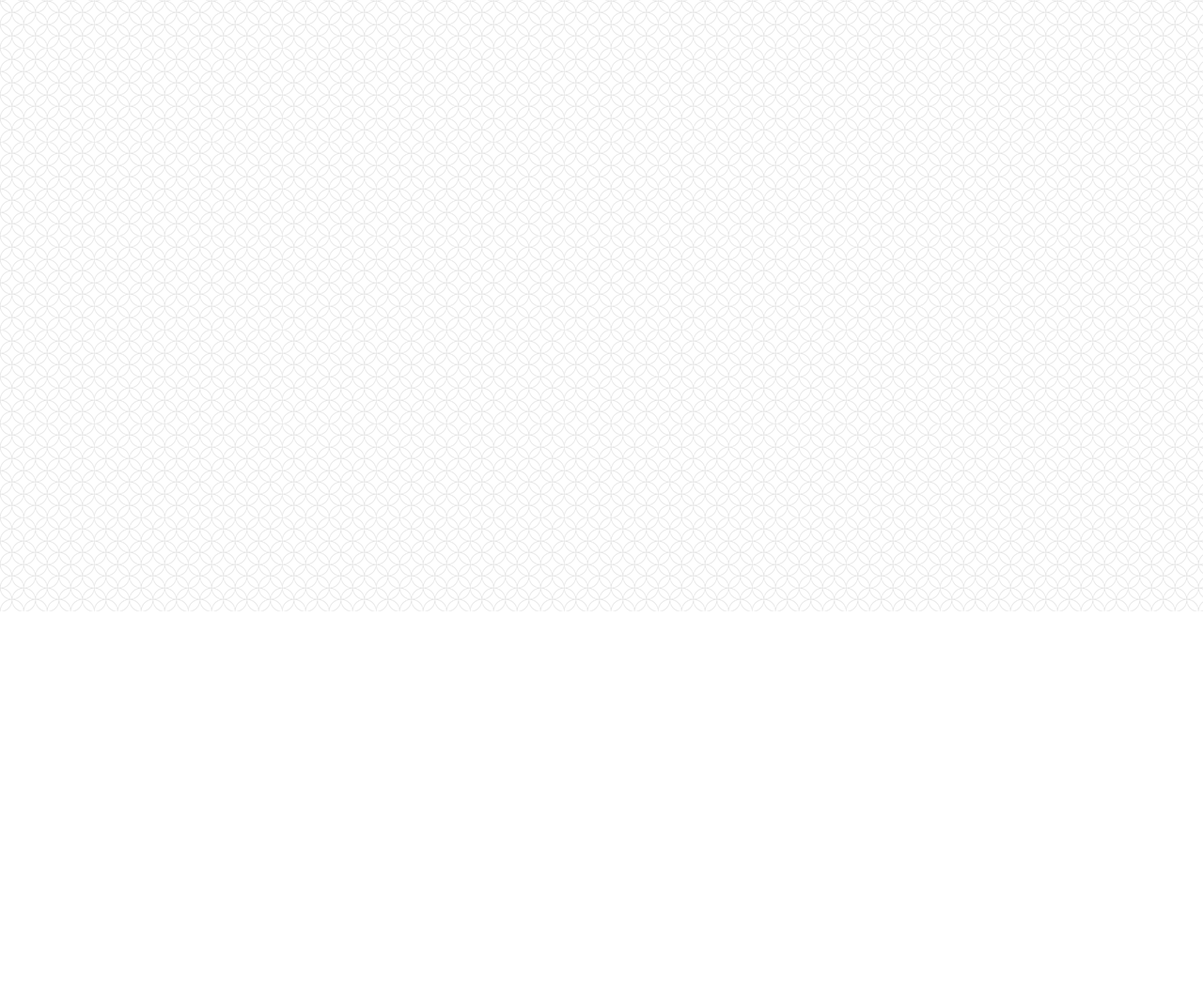
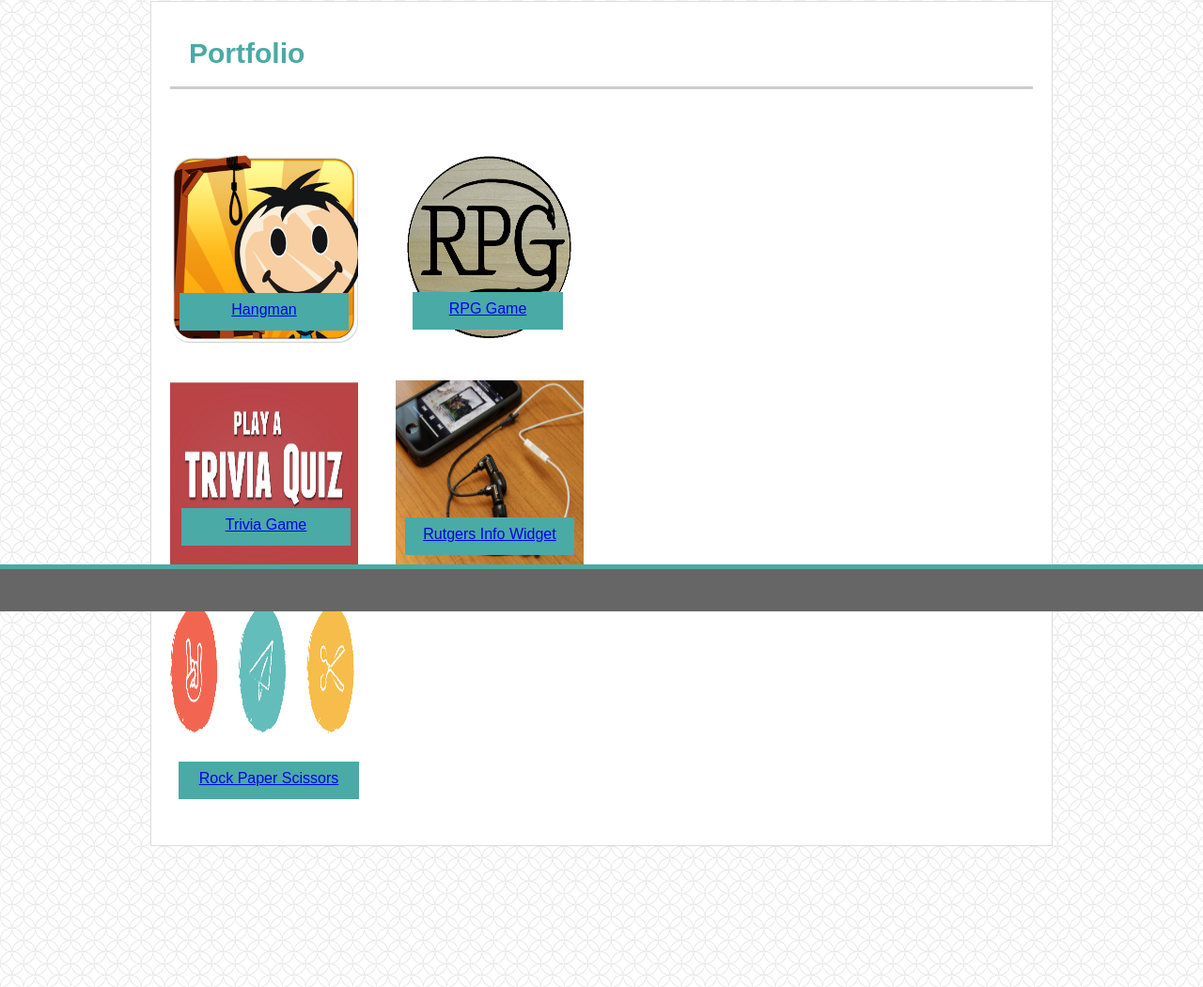
Before and after one commit to thomwint/Basic-Portfolio, a plain HTML site: page portfolio.html in a window 1280 px wide. Shown: the part 149-1200 px from the top of the page at 94% size. Before the commit the page ends 800 px from the top, so only its background shows below. Drawn offline with Linux system fonts and the light colour scheme.

Commit message:
finished portfolio page.

```diff
--- a/assets/css/style.css
+++ b/assets/css/style.css
@@ -31,7 +31,7 @@ nav{
 }
 
 a:hover{
-    color: #4aaaa5;
+    color: pink;
 }
 
 .container{
@@ -40,6 +40,7 @@ a:hover{
     clear: left;
     margin-bottom: 150px;
     margin-top: 150px;
+    height: 900px;
 }
 
 h1{
@@ -88,3 +89,80 @@ footer{
     left: 0;
     width: 100%;
 }
+
+.img-1, .img-2, .img-3, .img-4, .img-5 {
+    height: 200px;
+    width: 200px;
+    margin: 20px;
+}
+
+.img-1, .img-2 {
+    float: left;
+}
+.img-3 {
+    clear: left;
+}
+
+.img-5 {
+    clear: left;
+}
+
+.position-center-1 {
+    background-color: #4aaaa5;
+    color: #fff;
+    text-align: center;
+    margin-left: 30px;
+    position: absolute;
+    width: 180px;
+    top: 461px;
+    height: 40px;
+    padding-top: 10px;
+}
+
+.position-center-2 {
+    background-color: #4aaaa5;
+    color: #fff;
+    text-align: center;
+    margin-left: 278px;
+    position: absolute;
+    width: 160px;
+    top: 460px;
+    height: 40px;
+    padding-top: 10px;
+}
+
+.position-center-3 {
+    background-color: #4aaaa5;
+    color: #fff;
+    text-align: center;
+    margin-left: 32px;
+    position: absolute;
+    width: 180px;
+    top: 690px;
+    height: 40px;
+    padding-top: 10px;
+}
+
+.position-center-4 {
+    background-color: #4aaaa5;
+    color: #fff;
+    text-align: center;
+    margin-left: 270px;
+    position: absolute;
+    width: 180px;
+    top: 700px;
+    height: 40px;
+    padding-top: 10px;
+}
+
+.position-center-5 {
+    background-color: #4aaaa5;
+    color: #fff;
+    text-align: center;
+    margin-left: 29px;
+    position: absolute;
+    width: 192px;
+    top: 960px;
+    height: 40px;
+    padding-top: 10px;
+}
--- a/portfolio.html
+++ b/portfolio.html
@@ -1,5 +1,5 @@
 <!DOCTYPE html>
-<html>
+<html lang="en">
 <head>
     <meta charset="utf-8" />
     <title>Portfolio</title>
@@ -7,6 +7,42 @@
     <link rel="stylesheet" type="text/css" href="assets/css/style.css" />
 </head>
 <body>
+    <div class="heading">
+        <header>
+            <h1>Thomas Winters</h1>
+        </header>
 
+        <nav>
+            <a href="index.html">About</a>
+            <a href="portfolio.html">Portfolio</a>
+            <a href="contact.html">Contact</a>
+        </nav>
+    </div>
+        <div class="container">
+        <h2>Portfolio</h2>
+
+        <img class="img-1" src="assets/images/Hangman-icon.png" alt="Hangman"/>
+        <figure>
+        <figcaption class="position-center-1"><a href="#">Hangman</a></figcaption>
+        </figure>
+        <img class="img-2" src="assets/images/rpglogo.png" alt="Hangman"/>
+        <figure>
+        <figcaption class="position-center-2"><a href="#">RPG Game</a></figcaption>
+        </figure>
+        <img class="img-3" src="assets/images/trivia-game-2-1.jpg" alt="Hangman"/>
+        <figure>
+        <figcaption class="position-center-3"><a href="#">Trivia Game</a></figcaption>
+        </figure>
+        <img class="img-4" src="assets/images/rutgers.jpg" alt="Hangman"/>
+        <figure>
+        <figcaption class="position-center-4"><a href="#">Rutgers Info Widget</a></figcaption>
+        </figure>
+        <img class="img-5" src="assets/images/DFP-RockPaperScissors-Black.png" alt="Hangman"/>
+        <figure>
+        <figcaption class="position-center-5"><a href="#">Rock Paper Scissors</a></figcaption>
+        </figure>
+        </div>
+
+    <footer></footer>
 </body>
 </html>
```
Also changed, not shown: contact.html (+16 -0 lines), index.html (+3 -3 lines), assets/images/DFP-RockPaperScissors-Black.png (added), assets/images/Hangman-icon.png (added), assets/images/rpglogo.png (added), assets/images/rutgers.jpg (added), assets/images/trivia-game-2-1.jpg (added).
